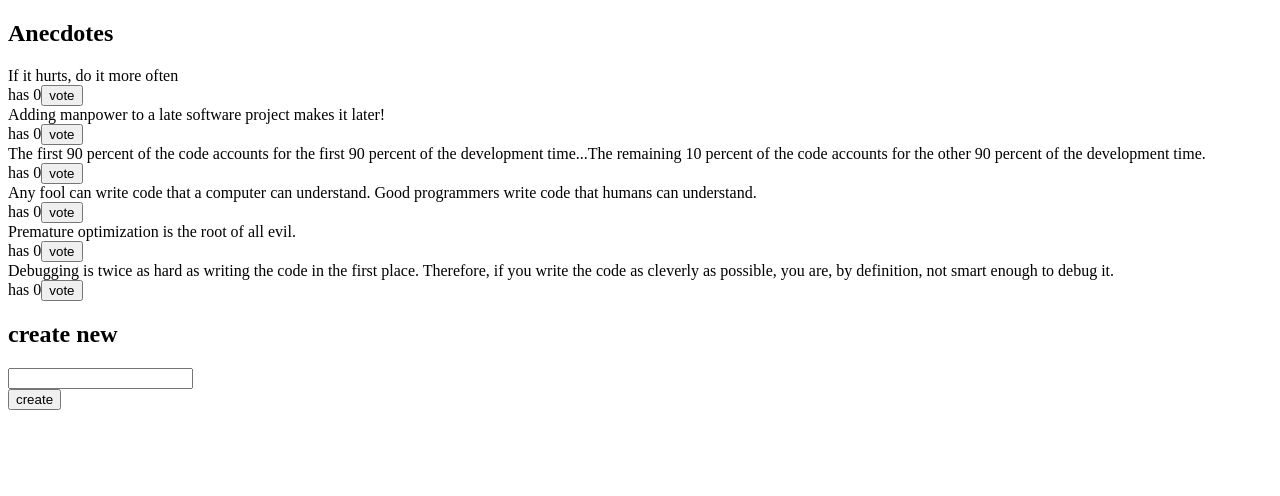
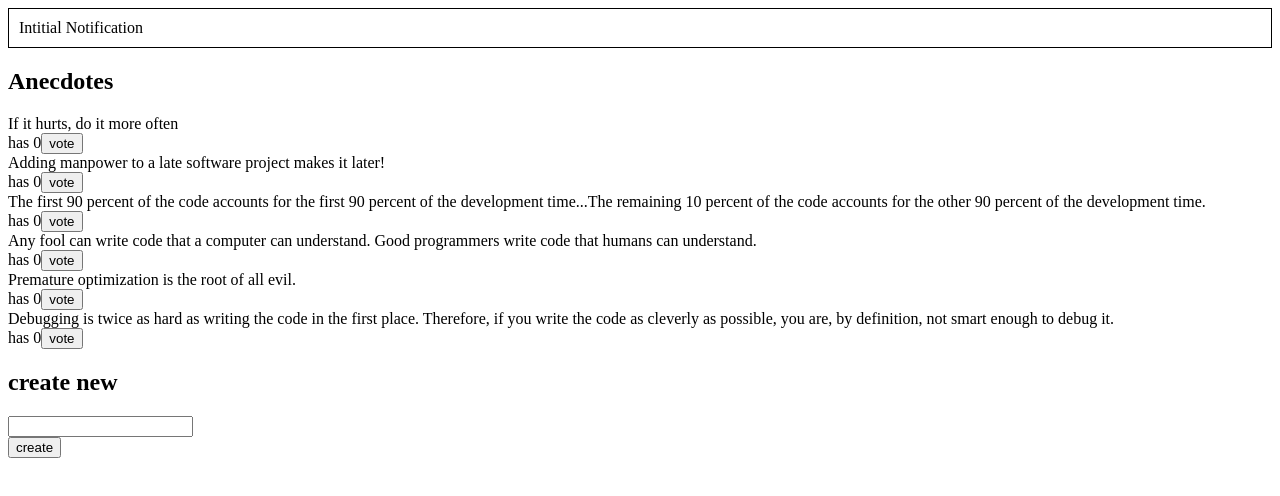
Before and after one commit to mospina/fullstackopen, a React (Create React App) app in the folder part6/redux-anecdotes/: page / in a window 1280 px wide. Shown: the top 496 px of the page. Built offline with nearby package versions, Linux system fonts and the light colour scheme.

Commit message:
Exercise 6.10

```diff
--- a/part6/redux-anecdotes/src/App.js
+++ b/part6/redux-anecdotes/src/App.js
@@ -1,10 +1,12 @@
 import React from "react";
 import AnecdoteForm from "./components/AnecdoteForm";
 import AnecdoteList from "./components/AnecdoteList";
+import Notification from "./components/Notification";
 
 const App = () => {
   return (
     <div>
+      <Notification />
       <h2>Anecdotes</h2>
       <AnecdoteList />
       <AnecdoteForm />
--- a/part6/redux-anecdotes/src/components/AnecdoteList.js
+++ b/part6/redux-anecdotes/src/components/AnecdoteList.js
@@ -3,7 +3,7 @@ import { vote } from "../reducers/anecdoteReducer";
 import { useSelector, useDispatch } from "react-redux";
 
 const AnecdoteList = () => {
-  const anecdotes = useSelector((state) => state);
+  const anecdotes = useSelector((state) => state.anecdotes);
   const dispatch = useDispatch();
 
   const handleVote = (id) => {
--- a/part6/redux-anecdotes/src/components/Notification.js
+++ b/part6/redux-anecdotes/src/components/Notification.js
@@ -1,16 +1,15 @@
-import React from 'react'
+import React from "react";
+import { useSelector } from "react-redux";
 
 const Notification = () => {
+  const notification = useSelector((state) => state.notification);
+
   const style = {
-    border: 'solid',
+    border: "solid",
     padding: 10,
-    borderWidth: 1
-  }
-  return (
-    <div style={style}>
-      render here notification...
-    </div>
-  )
-}
+    borderWidth: 1,
+  };
+  return <div style={style}>{notification}</div>;
+};
 
-export default Notification
+export default Notification;
--- /dev/null
+++ b/part6/redux-anecdotes/src/reducers/notificationReducer.js
@@ -0,0 +1,10 @@
+const initialState = "Intitial Notification";
+
+const reducer = (state = initialState, action) => {
+  switch (action.type) {
+    default:
+      return state;
+  }
+};
+
+export default reducer;
--- a/part6/redux-anecdotes/src/store.js
+++ b/part6/redux-anecdotes/src/store.js
@@ -1,8 +1,14 @@
-import { createStore } from "redux";
+import { createStore, combineReducers } from "redux";
 import { composeWithDevTools } from "redux-devtools-extension";
 
 import anecdoteReducer from "./reducers/anecdoteReducer";
+import notificationReducer from "./reducers/notificationReducer";
 
-const store = createStore(anecdoteReducer, composeWithDevTools());
+const reducer = combineReducers({
+  anecdotes: anecdoteReducer,
+  notification: notificationReducer,
+});
+
+const store = createStore(reducer, composeWithDevTools());
 
 export default store;
```
